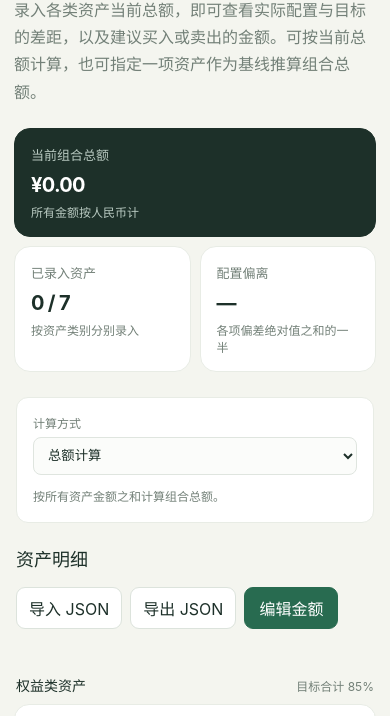
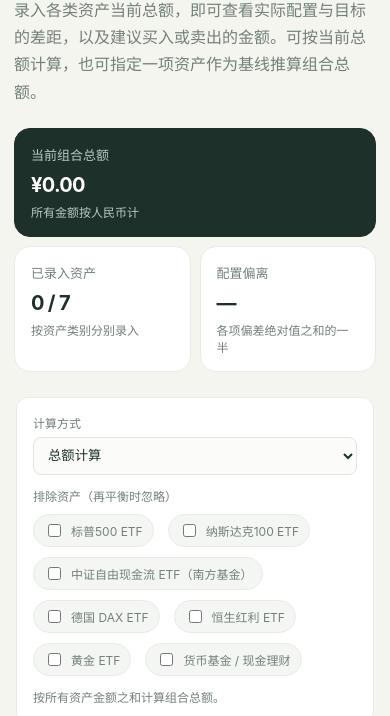
Before and after one commit to guoxiaoshe/slow-money-pro, a plain HTML site: page index.html in a window 390 px wide. Shown: the part 104-820 px from the top of the page. Drawn offline with Linux system fonts and the light colour scheme.

Commit message:
feat: 添加排除资产功能，优化再平衡计算逻辑

```diff
--- a/index.html
+++ b/index.html
@@ -41,7 +41,10 @@
     .setting { display: grid; gap: 6px; }
     .setting label { color: var(--muted); font-size: 12px; }
     .setting select { min-height: 38px; padding: 7px 32px 7px 10px; border: 1px solid #dfe5df; border-radius: 8px; color: var(--ink); background: #fbfcfa; }
-    #baseline-setting[hidden] { display: none; }
+    #baseline-setting[hidden], #exclude-assets-setting[hidden] { display: none; }
+    .exclude-list { display: flex; flex-wrap: wrap; gap: 10px 14px; margin-top: 4px; }
+    .exclude-item { display: inline-flex; align-items: center; gap: 7px; padding: 6px 10px; border: 1px solid var(--line); border-radius: 999px; background: #f3f6f3; color: var(--ink); font-size: 12px; }
+    .exclude-item input { accent-color: var(--green); }
     .setting-hint { align-self: center; color: var(--muted); font-size: 12px; }
     .toolbar { display: flex; justify-content: space-between; align-items: center; gap: 16px; margin: 0 2px 14px; }
     .toolbar-actions { display: flex; align-items: center; gap: 8px; }
@@ -158,6 +161,10 @@
         <label for="baseline-asset">基线资产（视为已满足目标比例）</label>
         <select id="baseline-asset"></select>
       </div>
+      <div class="setting" id="exclude-assets-setting">
+        <label>排除资产（再平衡时忽略）</label>
+        <div class="exclude-list" id="exclude-assets-list"></div>
+      </div>
       <span class="setting-hint" id="calculation-hint">按所有资产金额之和计算组合总额。</span>
     </section>
 
@@ -189,11 +196,14 @@
     const formatter = new Intl.NumberFormat("zh-CN", { minimumFractionDigits: 2, maximumFractionDigits: 2 });
     const storageKey = "slow-money-allocation-amounts";
     const calculationStorageKey = "slow-money-allocation-calculation";
+    const excludedStorageKey = "slow-money-allocation-excluded";
     const amountInputs = new Map();
     const detailVisibility = new Map();
     const savedCalculation = readSavedCalculation();
+    const savedExcludedAssets = readSavedExcludedAssets();
     let calculationMode = savedCalculation.mode;
     let baselineAssetId = savedCalculation.baselineAssetId;
+    let excludedAssets = savedExcludedAssets;
     let isEditing = false;
 
     function readSavedCalculation() {
@@ -208,6 +218,17 @@
         };
       } catch {
         return { mode: "total", baselineAssetId: assets[0].id };
+      }
+    }
+
+    function readSavedExcludedAssets() {
+      try {
+        const saved = JSON.parse(localStorage.getItem(excludedStorageKey) || "[]");
+        if (!Array.isArray(saved)) return [];
+        const knownIds = new Set(assets.map((asset) => asset.id));
+        return saved.filter((id) => typeof id === "string" && knownIds.has(id));
+      } catch {
+        return [];
       }
     }
 
@@ -287,6 +308,7 @@
       const groups = [...new Set(assets.map((asset) => asset.group))];
       const saved = readSavedAmounts();
       const baselineSelect = document.getElementById("baseline-asset");
+      baselineSelect.innerHTML = "";
       for (const asset of assets) {
         const option = document.createElement("option");
         option.value = asset.id;
@@ -295,6 +317,7 @@
       }
       baselineSelect.value = baselineAssetId;
       document.getElementById("calculation-mode").value = calculationMode;
+      renderExcludeAssets();
       updateCalculationSettings();
 
       for (const groupName of groups) {
@@ -349,16 +372,49 @@
       }
     }
 
+    function renderExcludeAssets() {
+      const list = document.getElementById("exclude-assets-list");
+      list.innerHTML = "";
+      for (const asset of assets) {
+        const label = document.createElement("label");
+        label.className = "exclude-item";
+        label.innerHTML = `
+          <input type="checkbox" value="${asset.id}" ${excludedAssets.includes(asset.id) ? "checked" : ""}>
+          <span>${asset.name}</span>
+        `;
+        label.querySelector("input").addEventListener("change", (event) => {
+          const { value, checked } = event.currentTarget;
+          if (checked && !excludedAssets.includes(value)) {
+            excludedAssets = [...excludedAssets, value];
+          } else if (!checked) {
+            excludedAssets = excludedAssets.filter((id) => id !== value);
+          }
+          try {
+            localStorage.setItem(excludedStorageKey, JSON.stringify(excludedAssets));
+          } catch {
+            // Storage may be unavailable; calculations remain functional for this page view.
+          }
+          update();
+        });
+        list.appendChild(label);
+      }
+    }
+
     function updateCalculationSettings() {
       const isBaselineMode = calculationMode === "baseline";
       document.getElementById("baseline-setting").hidden = !isBaselineMode;
+      document.getElementById("exclude-assets-setting").hidden = isBaselineMode;
       document.getElementById("total-value").previousElementSibling.textContent = isBaselineMode ? "推算组合总额" : "当前组合总额";
       document.getElementById("calculation-hint").textContent = isBaselineMode
         ? "所选基线资产视为已满足目标比例，按其金额推算组合总额。"
-        : "按所有资产金额之和计算组合总额。";
+        : excludedAssets.length > 0
+          ? "已排除资产不参与调整，仅对其余资产再平衡；组合总额保持不变。"
+          : "按所有资产金额之和计算组合总额。";
       document.getElementById("calculation-note").textContent = isBaselineMode
         ? "推算组合总额 = 基线资产金额 ÷ 基线资产目标比例；目标金额 = 推算组合总额 × 目标比例；建议调整额 = 目标金额 − 当前金额。"
-        : "目标金额 = 当前组合总额 × 目标比例；建议调整额 = 目标金额 − 当前金额。";
+        : excludedAssets.length > 0
+          ? "目标金额 = （当前组合总额 − 已排除资产金额）× 目标比例 ÷ 其余资产目标比例合计；建议调整额 = 目标金额 − 当前金额。"
+          : "目标金额 = 当前组合总额 × 目标比例；建议调整额 = 目标金额 − 当前金额。";
     }
 
     function update() {
@@ -373,13 +429,40 @@
         ? (baselineAmount > 0 ? baselineAmount / (baseline.target / 100) : 0)
         : enteredTotal;
       const entered = [...amountInputs.values()].filter((input) => input.value.trim() !== "").length;
+      const excludedSet = new Set(excludedAssets);
       let absoluteDifference = 0;
+      const includedAssets = assets.filter((asset) => !excludedSet.has(asset.id));
+      const includedTargetTotal = includedAssets.reduce((sum, asset) => sum + asset.target, 0);
+      const excludedCurrentTotal = assets.reduce((sum, asset) => sum + (excludedSet.has(asset.id) ? amounts[asset.id] : 0), 0);
+      const rebalanceTotal = Math.max(total - excludedCurrentTotal, 0);
 
       for (const asset of assets) {
         const current = amounts[asset.id];
-        const actualRatio = total > 0 ? current / total * 100 : null;
-        const ratioDifference = actualRatio === null ? null : asset.target - actualRatio;
-        const adjustment = total > 0 ? total * asset.target / 100 - current : null;
+        const isExcluded = excludedSet.has(asset.id);
+        let actualRatio = total > 0 ? current / total * 100 : null;
+        let ratioDifference = null;
+        let adjustment = null;
+        let targetRatio = null;
+
+        if (isExcluded) {
+          actualRatio = total > 0 ? current / total * 100 : null;
+          ratioDifference = null;
+          adjustment = null;
+        } else if (calculationMode === "baseline") {
+          actualRatio = total > 0 ? current / total * 100 : null;
+          ratioDifference = actualRatio === null ? null : asset.target - actualRatio;
+          adjustment = total > 0 ? total * asset.target / 100 - current : null;
+        } else if (includedTargetTotal > 0 && rebalanceTotal > 0) {
+          targetRatio = (rebalanceTotal * asset.target / includedTargetTotal) / total * 100;
+          actualRatio = total > 0 ? current / total * 100 : null;
+          ratioDifference = actualRatio === null || targetRatio === null ? null : targetRatio - actualRatio;
+          adjustment = total > 0 ? (rebalanceTotal * asset.target / includedTargetTotal) - current : null;
+        } else {
+          actualRatio = total > 0 ? current / total * 100 : null;
+          ratioDifference = actualRatio === null ? null : asset.target - actualRatio;
+          adjustment = total > 0 ? total * asset.target / 100 - current : null;
+        }
+
         if (ratioDifference !== null) absoluteDifference += Math.abs(ratioDifference);
 
         const differenceElement = document.querySelector(`[data-difference="${asset.id}"]`);
@@ -393,6 +476,17 @@
         differenceElement.textContent = ratioDifference === null ? "—" : `${ratioDifference > 0 ? "+" : ""}${ratioDifference.toFixed(2)} 个百分点`;
         document.querySelector(`[data-actual="${asset.id}"]`).textContent = actualRatio === null ? "—" : `${actualRatio.toFixed(2)}%`;
         document.querySelector(`[data-bar="${asset.id}"]`).style.width = `${Math.min(actualRatio || 0, 100)}%`;
+
+        if (isExcluded) {
+          adjustmentElement.textContent = "已排除";
+          adjustmentElement.className = "adjustment-value balanced";
+          detailsElement.hidden = true;
+          statusElement.className = "allocation-status status-ok";
+          statusMarkElement.textContent = "✓";
+          statusTextElement.textContent = "已排除，不参与再平衡";
+          toggleButton.hidden = true;
+          continue;
+        }
 
         if (adjustment === null) {
           adjustmentElement.textContent = "—";
@@ -452,6 +546,7 @@
         const savedAmounts = Object.fromEntries([...amountInputs].map(([id, input]) => [id, input.value]));
         localStorage.setItem(storageKey, JSON.stringify(savedAmounts));
         localStorage.setItem(calculationStorageKey, JSON.stringify({ mode: calculationMode, baselineAssetId }));
+        localStorage.setItem(excludedStorageKey, JSON.stringify(excludedAssets));
       } catch {
         // Storage may be unavailable; calculations remain functional for this page view.
       }
```
